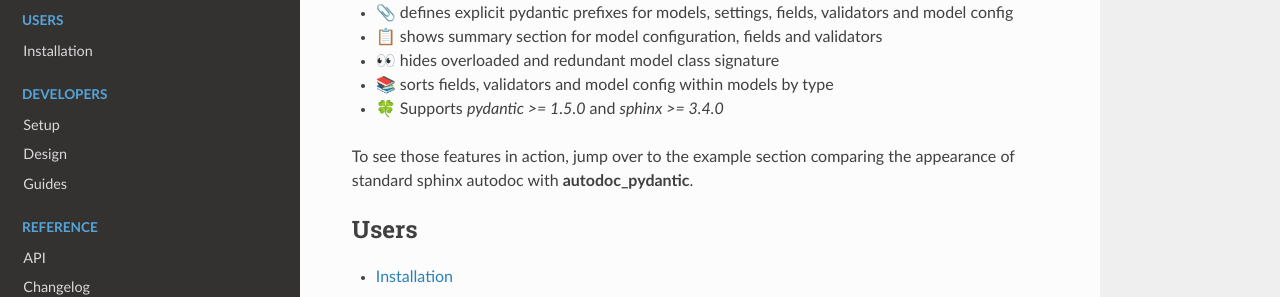
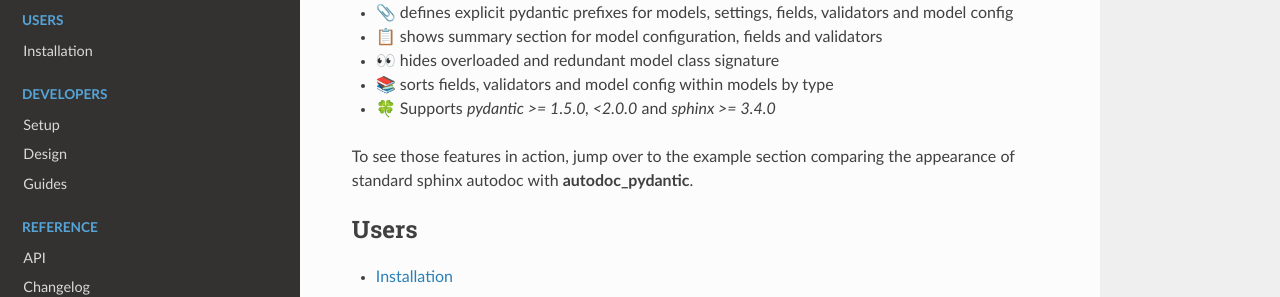
Before and after one commit to mansenfranzen/autodoc_pydantic, a Sphinx documentation site: the page built from docs/source/index.rst, in a window 1280 px wide and 900 px high, scrolled down 345 px. Shown: the part 159-456 px from the top of the window. Built offline with Sphinx 7.4.7 and the Read the Docs theme 2.0.0, drawn with Linux system fonts in a browser that asks for light colours; pages that are not in the unit, such as notebooks, are missing from menus; a script that is not in the unit is left out; some of the changed lines change nothing that is shown.

Commit message:
Add upper pydantic boundary.

```diff
--- a/docs/source/index.rst
+++ b/docs/source/index.rst
@@ -23,7 +23,7 @@
 - 📋 shows summary section for model configuration, fields and validators
 - 👀 hides overloaded and redundant model class signature
 - 📚 sorts fields, validators and model config within models by type
-- 🍀 Supports `pydantic >= 1.5.0` and `sphinx >= 3.4.0`
+- 🍀 Supports `pydantic >= 1.5.0, <2.0.0` and `sphinx >= 3.4.0`
 
 To see those features in action, jump over to the :ref:`example <showcase>` section comparing
 the appearance of standard sphinx autodoc with **autodoc_pydantic**.
```
